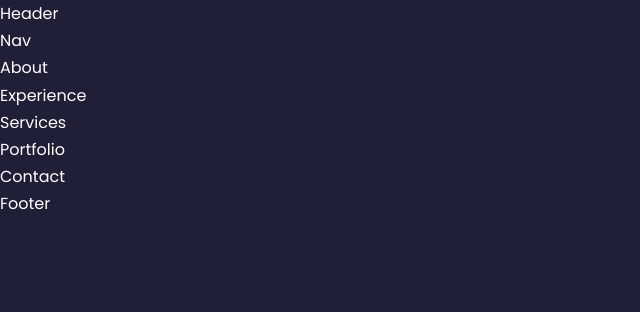
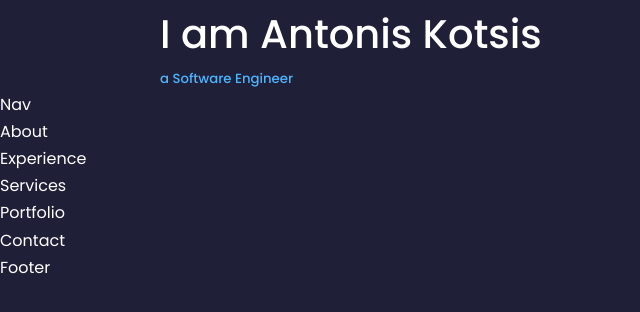
Before and after one commit to AntonisKotsis/myPortfolio, a React (Create React App) app: page / in a window 1280 px wide. Shown: the top 312 px of the page, without its empty margins (0-640 px from the left). Built offline with nearby package versions, Linux system fonts and the light colour scheme.

Commit message:
Stage 1: General css initialization

```diff
--- a/src/components/header_component/Header.jsx
+++ b/src/components/header_component/Header.jsx
@@ -2,7 +2,11 @@ import React from 'react'
 import './header.css'
 const Header = () => {
   return (
-    <div>Header</div>
+    <div className='container'>
+      <h1>I am Antonis Kotsis</h1>
+      <h5 className='text-light'>a Software Engineer</h5>
+
+    </div>
   )
 }
 
```
Also changed, not shown: src/components/header_component/Contact_Buttons.jsx (added, +12 -0 lines), 1 other file (tests, documents, lock files or other folders).
